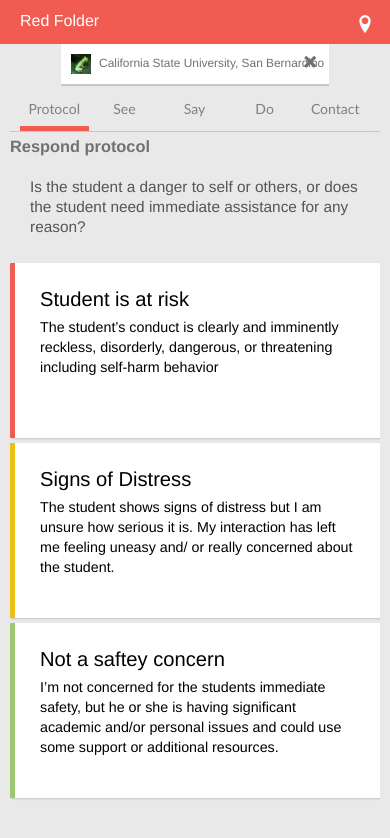
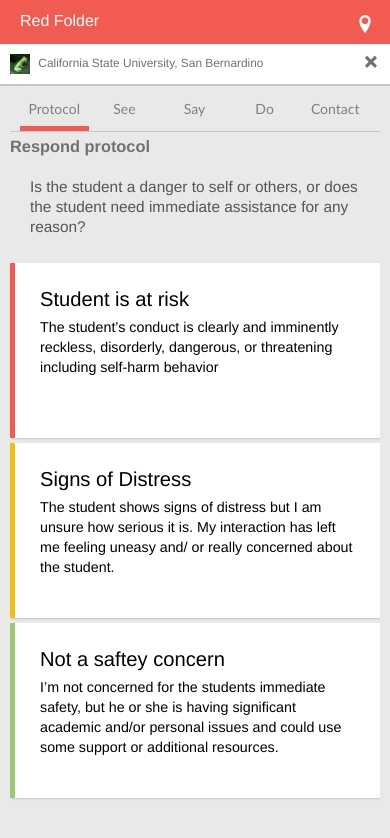
Before and after one commit to aperez02/aperez02.github.io, a plain HTML site: page index.html in a window 390 px wide. Drawn offline with Linux system fonts and the light colour scheme; some packages are replaced by stand-ins of ours.

Commit message:
Fixing bug, campus indicator not 100% width

```diff
--- a/index.html
+++ b/index.html
@@ -130,7 +130,8 @@
 				border-bottom: 2px solid #C6C6C6;
 				margin: 0 auto;
 				font-size: 0.85em;
-				color: #717171;;
+				color: #717171;
+                width: 100%;
 			}
 			#campusIndicator.showCampusIndicator {
 				display: block;
```
